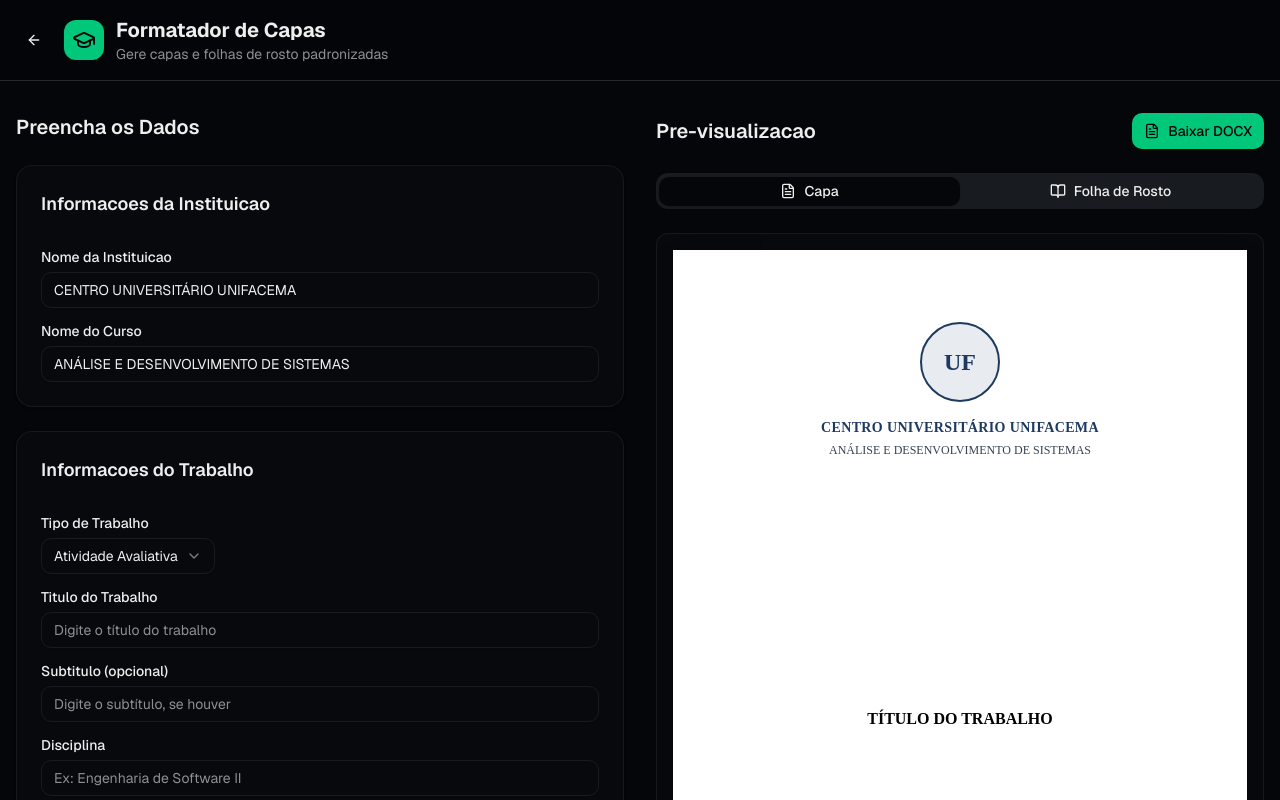
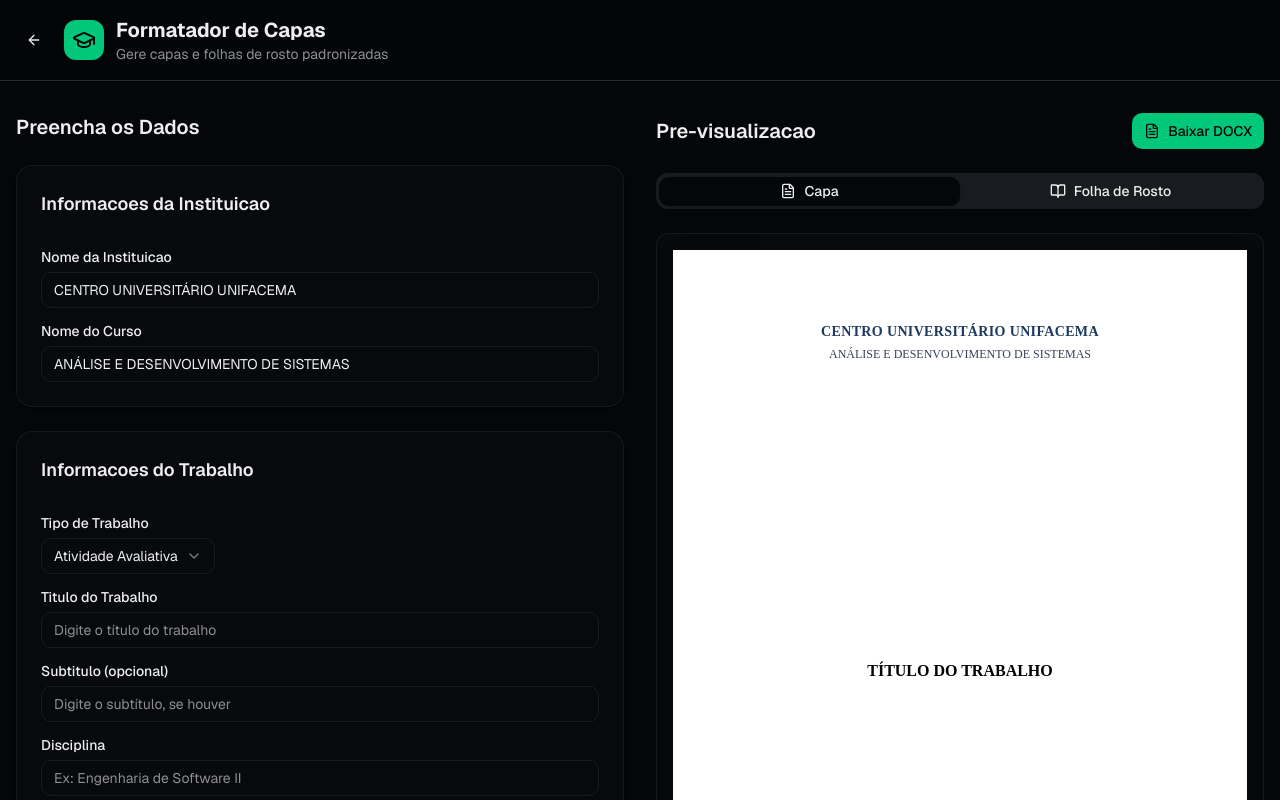
Before and after one commit to sshs3rejo/Sistema_de_Organizacao_Estudantil, a Next.js app: page /formatador in a window 1280 px wide. Shown: the top 800 px of the page. Built offline with nearby package versions, Linux system fonts and the light colour scheme.

Commit message:
style: remove placeholder de logo da preview

```diff
--- a/components/cover/cover-preview.tsx
+++ b/components/cover/cover-preview.tsx
@@ -25,10 +25,7 @@ export const CoverPreview = forwardRef<HTMLDivElement, CoverPreviewProps>(
         <div className="relative flex h-full w-full flex-col px-[72px] py-[72px]">
           {/* Header with Institution Logo Area */}
           <div className="mb-8 text-center">
-            {/* Logo placeholder - would be replaced with actual timbre */}
-            <div className="mx-auto mb-4 flex h-20 w-20 items-center justify-center rounded-full border-2 border-[#1e3a5f] bg-[#1e3a5f]/10">
-              <span className="text-2xl font-bold text-[#1e3a5f]">UF</span>
-            </div>
+
             <p
               className="text-sm font-bold uppercase tracking-wide text-[#1e3a5f]"
               style={{ fontSize: "14px", lineHeight: "1.4" }}
```
